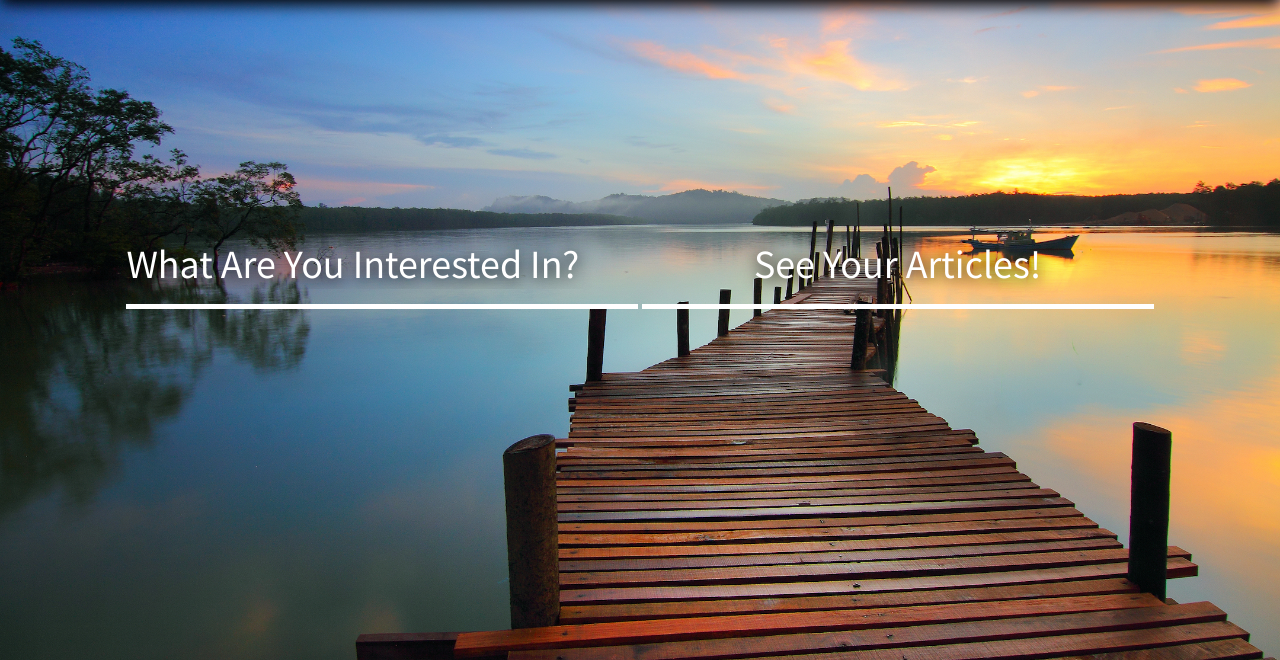
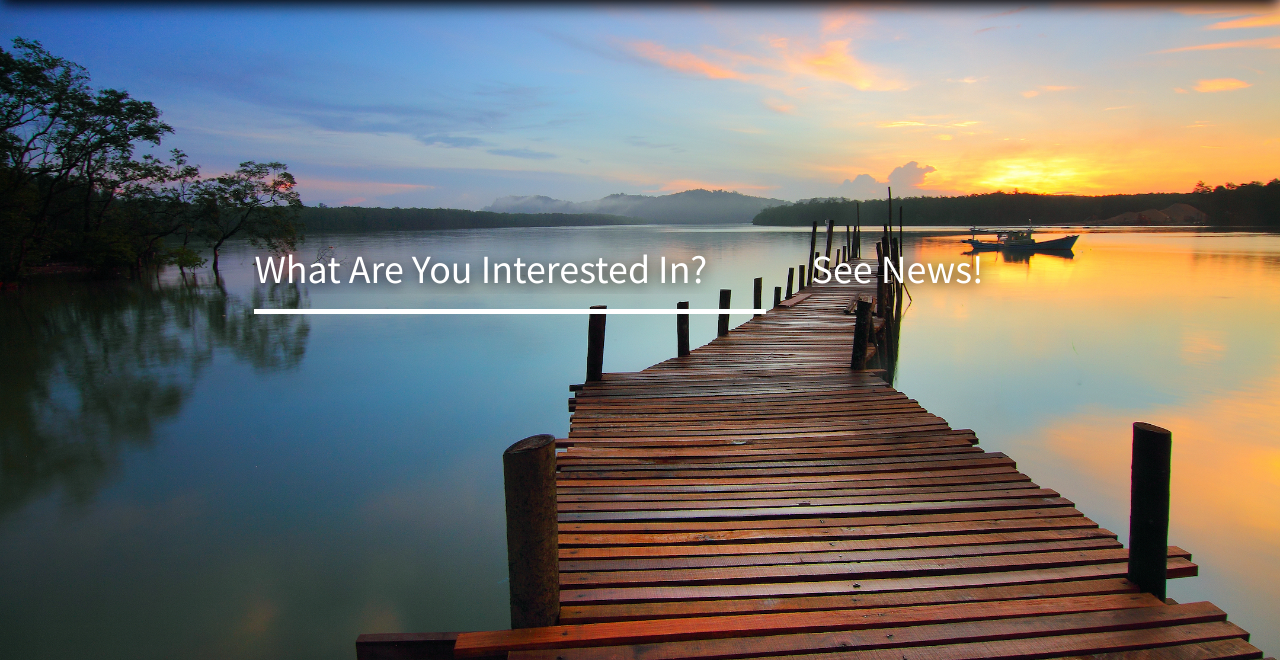
Before and after one commit to Meander-Studios/OmniNews, a PHP site: page / in a window 1280 px wide. Shown: the part 140-800 px from the top of the page. Run offline with PHP 8.4, Linux system fonts and the light colour scheme; some libraries are stand-ins or nearby versions.

Commit message:
Minor Bug Fixes

```diff
--- a/index.php
+++ b/index.php
@@ -20,7 +20,7 @@
 	<form>
 
 	<input type='text' placeholder="What Are You Interested In?">
-	<input type='submit' value="See Your Articles!">
+	<input type='submit' value="See News!">
 
 	</form>
 </body>
--- a/resources/css/main.css
+++ b/resources/css/main.css
@@ -30,7 +30,7 @@ body {
 	background-size: 100vw auto;
 	background-image: linear-gradient(rgba(0,0,0,0.4),rgba(0,0,0,0.4)),url("../media/img/backgrounds/city.jpeg");
 }*/
-form input {
+form input[type=text] {
 	outline: none;
 	background-color: transparent;
 	width: 40vw;
@@ -40,6 +40,21 @@ form input {
 	line-height: 10vh;
 	border-bottom: 5px solid white;
 }
+form input[type=submit] {
+	outline: none;
+	background-color: transparent;
+	width: 20vw;
+	font-size: 250%;
+	color: white;
+	text-shadow: 0px 2px 15px black;
+	line-height: 10vh;
+	border: 5px solid transparent;
+	transition-duration: 0.5s;
+}
+form input[type=submit]:hover {
+	border: 5px solid white;
+	cursor: pointer;
+}
 form {
 	height: 15vh;
 	margin-top: 20vh;
```
